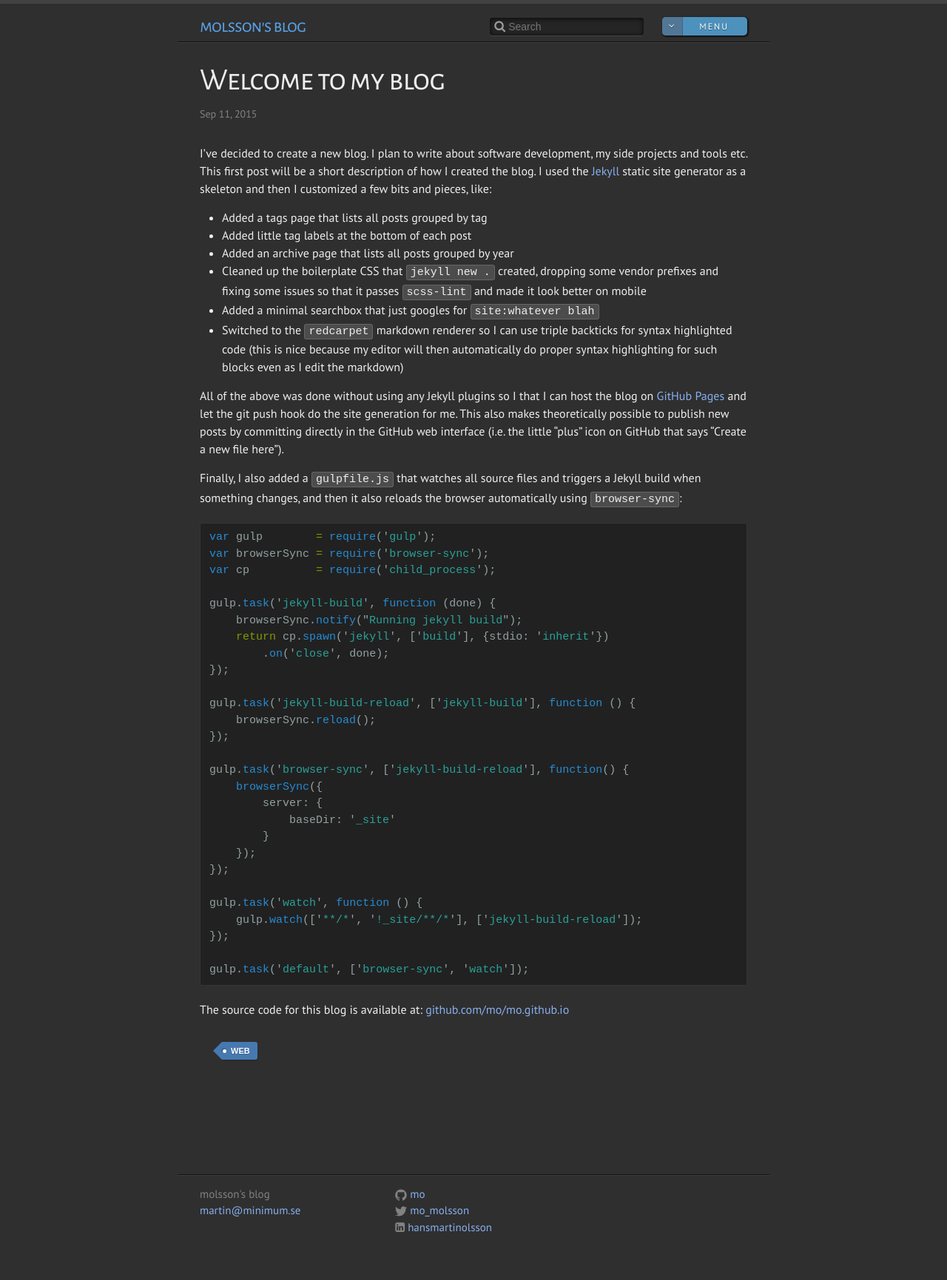
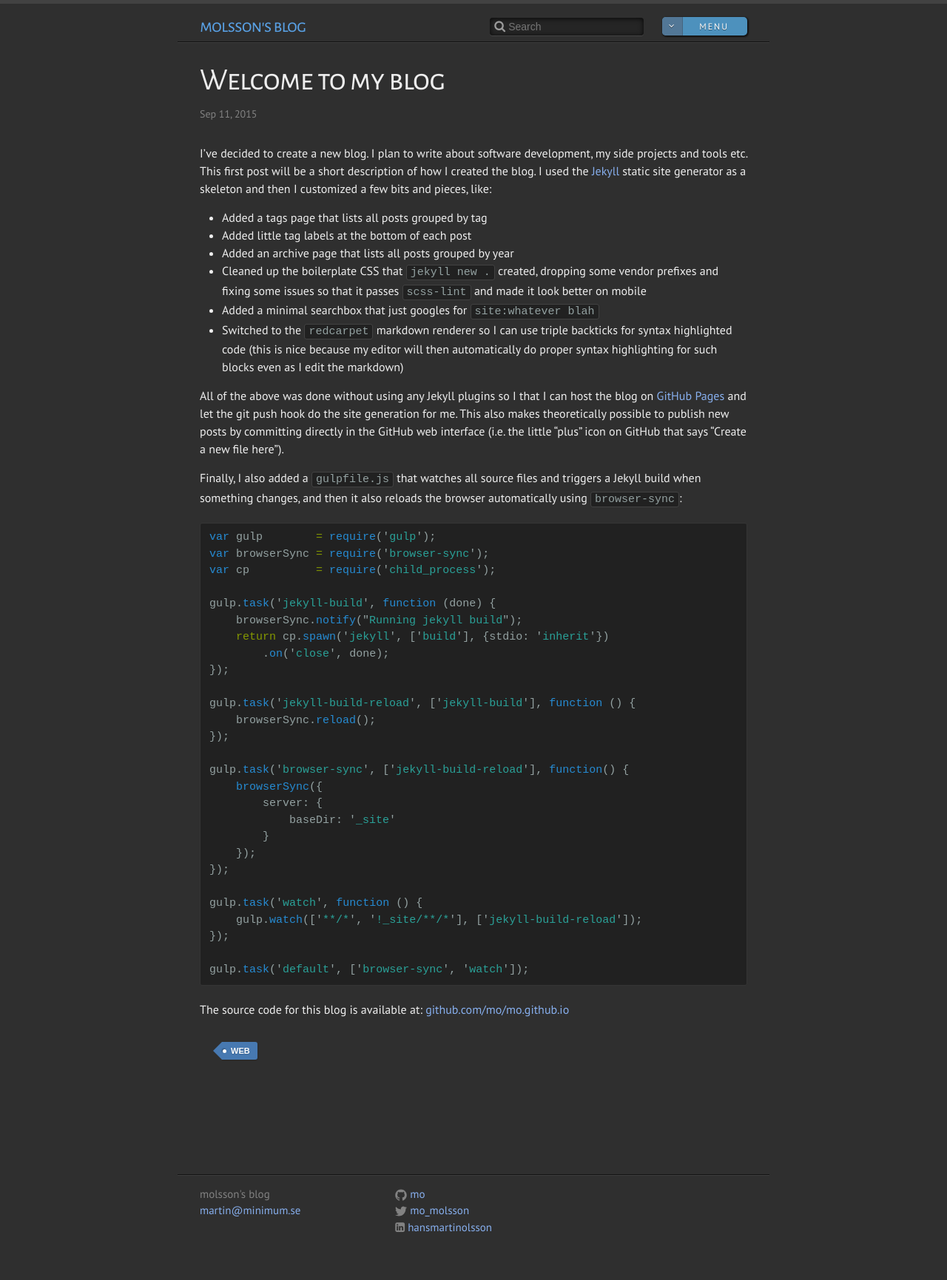
Before and after one commit to mo/mo.github.io, a Jekyll site: the page built from _posts/2015-09-11-new-blog.markdown, in a window 1280 px wide. Shown: the whole page at 74% size. Built offline with Jekyll 4.4.1, drawn with Linux system fonts in a browser that asks for light colours; some web fonts are replaced; Markdown is read by kramdown in place of the engine named in the settings; comment, search, counter and statistics services are not loaded.

Commit message:
Tweak CSS of inline <code> elements

```diff
--- a/_sass/_base.scss
+++ b/_sass/_base.scss
@@ -126,10 +126,16 @@ blockquote {
  */
 pre,
 code {
-    background-color: rgba(255, 255, 255, 0.14);
+    color: #93a1a1;
+    background-color: rgba(0, 0, 0, 0.29804);
     border: 1px solid rgba(255, 255, 255, 0.15);
     border-radius: 3px;
     font-size: 15px;
+}
+
+/* Avoid line break inside inline CODE elements */
+:not(pre) > code {
+    white-space: nowrap;
 }
 
 code {
```
